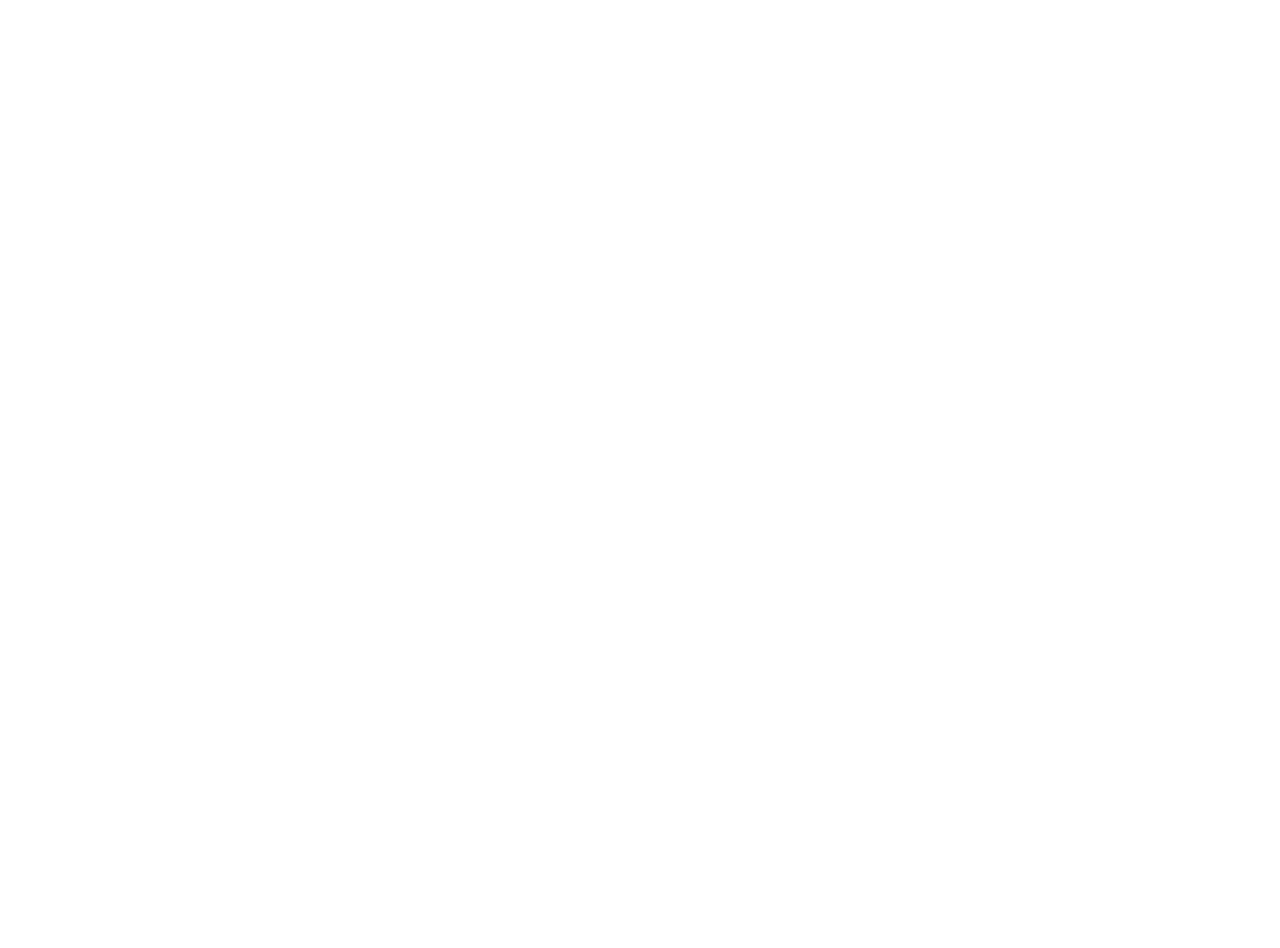
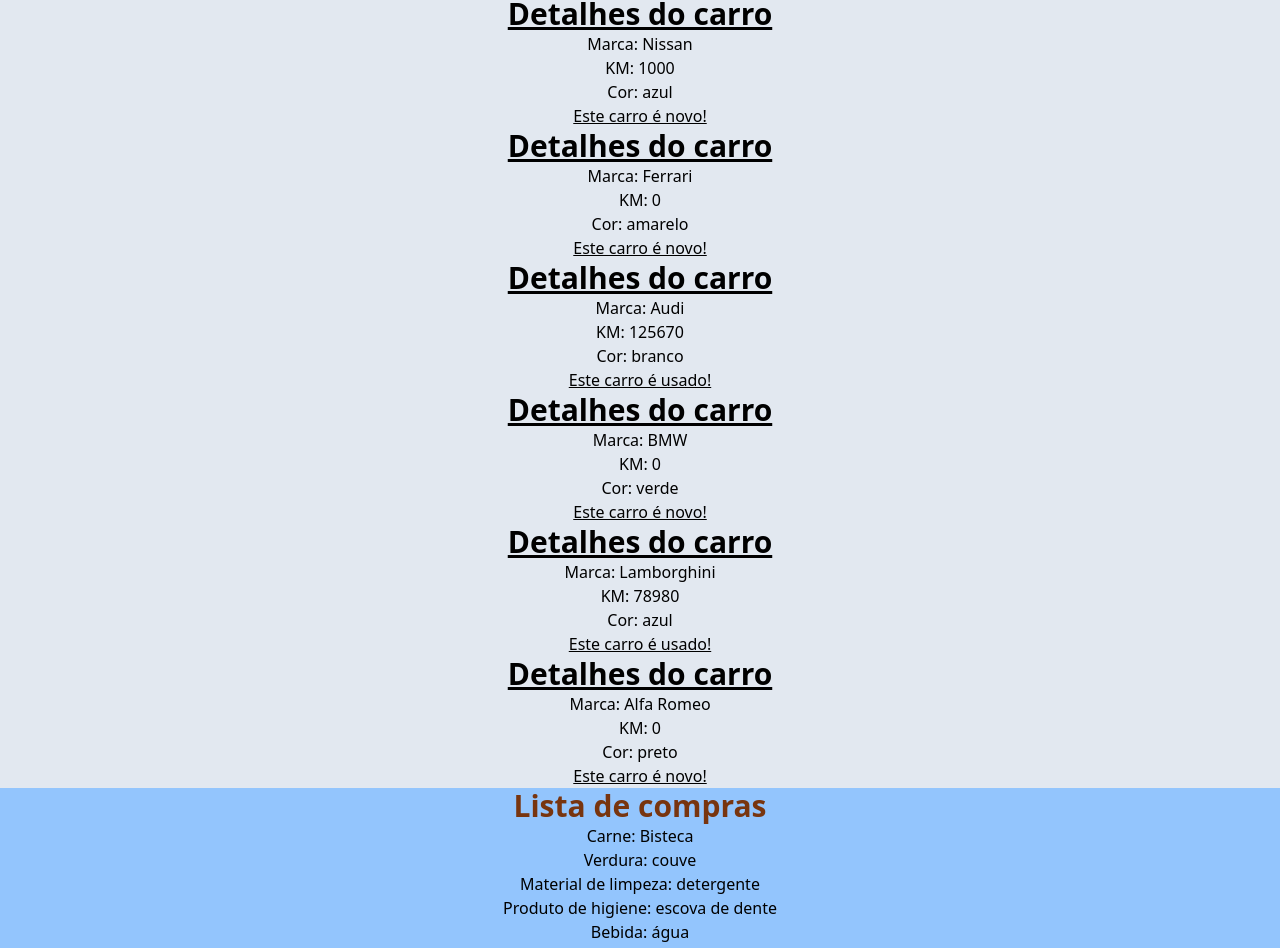
Before and after one commit to davcavalc/aulas-de-react-udemy, a React (Vite) app: page / in a window 1280 px wide. Shown: the part 420-1368 px from the top of the page. Before the commit the page ends 800 px from the top, so only its background shows below. Built offline with nearby package versions, Linux system fonts and the light colour scheme.

Commit message:
📓Aula: Props e Destructuring - 04/08/2022

```diff
--- a/src/App.jsx
+++ b/src/App.jsx
@@ -1,12 +1,90 @@
 import "./index.css";
-import React from "react";
+import React, { useState } from "react";
 import Header from "./Componentes/Header.jsx";
 import Apresentação from "./Componentes/Apresentação";
+import Props from "./Componentes/Props";
+import Destructuring from "./Componentes/Destructuring";
+import ListaCompras from "./Componentes/ListaCompras";
 function App() {
+ const name = "Batman";
+ const [userName] = useState("Maria");
+ const cars = [
+  { id: 1, brand: "Ferrari", cor: "amarelo", newCar: true, km: 0 },
+  { id: 2, brand: "Audi", cor: "branco", newCar: false, km: 125670 },
+  { id: 3, brand: "BMW", cor: "verde", newCar: true, km: 0 },
+  { id: 4, brand: "Lamborghini", cor: "azul", newCar: false, km: 78980 },
+  { id: 5, brand: "Alfa Romeo", cor: "preto", newCar: true, km: 0 },
+ ];
+
+ const produtos = [
+  {
+   carne: "Bisteca",
+   verdura: "couve",
+   limpeza: "detergente",
+   higiene: "escova de dente",
+   bebida: "água",
+  },
+  {
+   carne: "Bisteca",
+   verdura: "alface",
+   limpeza: "detergente",
+   higiene: "pasta de dente",
+   bebida: "vinho",
+  },
+  {
+   carne: "Bisteca",
+   verdura: "espinafre",
+   limpeza: "detergente",
+   higiene: "fio dental",
+   bebida: "cerveja",
+  },
+  {
+   carne: "Bisteca",
+   verdura: "pimentão",
+   limpeza: "detergente",
+   higiene: "escova de dente",
+   bebida: "vodka",
+  },
+  {
+   carne: "Bisteca",
+   verdura: "rúcula",
+   limpeza: "detergente",
+   higiene: "escova de dente",
+   bebida: "café",
+  },
+ ];
  return (
   <React.Fragment>
    <Header />
-   <Apresentação nome="Fulano" idade="21" profissao="programador"/>
+   <Apresentação nome="Fulano" idade="21" profissao="programador" />
+   {/* PROPS */}
+   <Props nome={name} />
+   <Props nome={userName} />
+   {/* DESTRUCTURING */}
+   <Destructuring brand="Wolkswagen" km={10000} cor="branco" newCar={false} />
+   {/* REAPROVEITAMENTO */}
+   <Destructuring brand="Fiat" km={12000} cor="vermelho" newCar={true} />
+   <Destructuring brand="Nissan" km={1000} cor="azul" newCar={true} />
+   {/* LOOP EM ARRAY DE OBJETOS */}
+   {cars.map((car) => (
+    <Destructuring
+     brand={car.brand}
+     cor={car.cor}
+     km={car.km}
+     newCar={car.newCar}
+    />
+   ))}
+
+   {/* LISTA 2 */}
+   {produtos.map((product) => (
+    <ListaCompras
+     carne={product.carne}
+     verdura={product.verdura}
+     limpeza={product.limpeza}
+     higiene={product.higiene}
+     bebida={product.bebida}
+    />
+   ))}
   </React.Fragment>
  );
 }
--- a/src/Componentes/Apresentação.jsx
+++ b/src/Componentes/Apresentação.jsx
@@ -3,7 +3,7 @@
 const Apresentação = (props) => {
  return (
   <div>
-   Olá! Meu nome é {props.nome}, tenho {props.idade} anos de idade e sou
+   Olá! Meu nome é {props.nome}, tenho {props.idade} anos de idade e sou{" "}
    {props.profissao}.
   </div>
  );
--- /dev/null
+++ b/src/Componentes/Destructuring.jsx
@@ -0,0 +1,22 @@
+import React from "react";
+
+const Destructuring = ({ brand, km, cor, newCar }) => {
+ return (
+  <>
+   <div className="bg-slate-200 text-black">
+    <h2 className="text-3xl font-bold underline text-center">
+     Detalhes do carro
+    </h2>
+    <ul className="text-center">
+     <li>Marca: {brand}</li>
+     <li>KM: {km}</li>
+     <li>Cor: {cor}</li>
+    </ul>
+    {newCar && <p className="text-center underline">Este carro é novo!</p>}
+    {!newCar && <p className="text-center underline">Este carro é usado!</p>}
+   </div>
+  </>
+ );
+};
+
+export default Destructuring;
--- a/src/Componentes/Header.jsx
+++ b/src/Componentes/Header.jsx
@@ -1,12 +1,12 @@
 import React from "react";
-import REact from '../assets/react.svg'
+import REact from "../assets/react.svg";
 
 const Header = () => {
  return (
   <React.Fragment>
-   <div class="navbar bg-neutral text-neutral-content">
+   <div className="navbar bg-neutral text-neutral-content">
     <img src={REact} alt="" />
-    <a class="btn btn-ghost normal-case text-xl ml-2">ReactJS Udemy</a>
+    <a className="btn btn-ghost normal-case text-xl ml-2">ReactJS Udemy</a>
    </div>
   </React.Fragment>
  );
--- /dev/null
+++ b/src/Componentes/ListaCompras.jsx
@@ -0,0 +1,24 @@
+import React from "react";
+
+const ListaCompras = (props) => {
+ return (
+  <React.Fragment>
+   <div className="bg-blue-300">
+    <h2 className="text-center font-extrabold text-3xl text-amber-900">Lista de compras</h2>
+    <ul className="text-center">
+     <li className="text-black">Carne: {props.carne}</li>
+     <li className="text-black">Verdura: {props.verdura}</li>
+     <li className="text-black">
+      Material de limpeza: {props.limpeza}
+     </li>
+     <li className="text-black">
+      Produto de higiene: {props.higiene}
+     </li>
+     <li className="text-black">Bebida: {props.bebida}</li>
+    </ul>
+   </div>
+  </React.Fragment>
+ );
+};
+
+export default ListaCompras;
--- a/src/Componentes/Props.jsx
+++ b/src/Componentes/Props.jsx
@@ -0,0 +1,13 @@
+import React from "react";
+
+const Props = (props) => {
+ return (
+  <React.Fragment>
+   <h2 className="text-2xl font-bold text-yellow-500">
+    O nome do usuário é: {props.nome}
+   </h2>
+  </React.Fragment>
+ );
+};
+
+export default Props;
```
